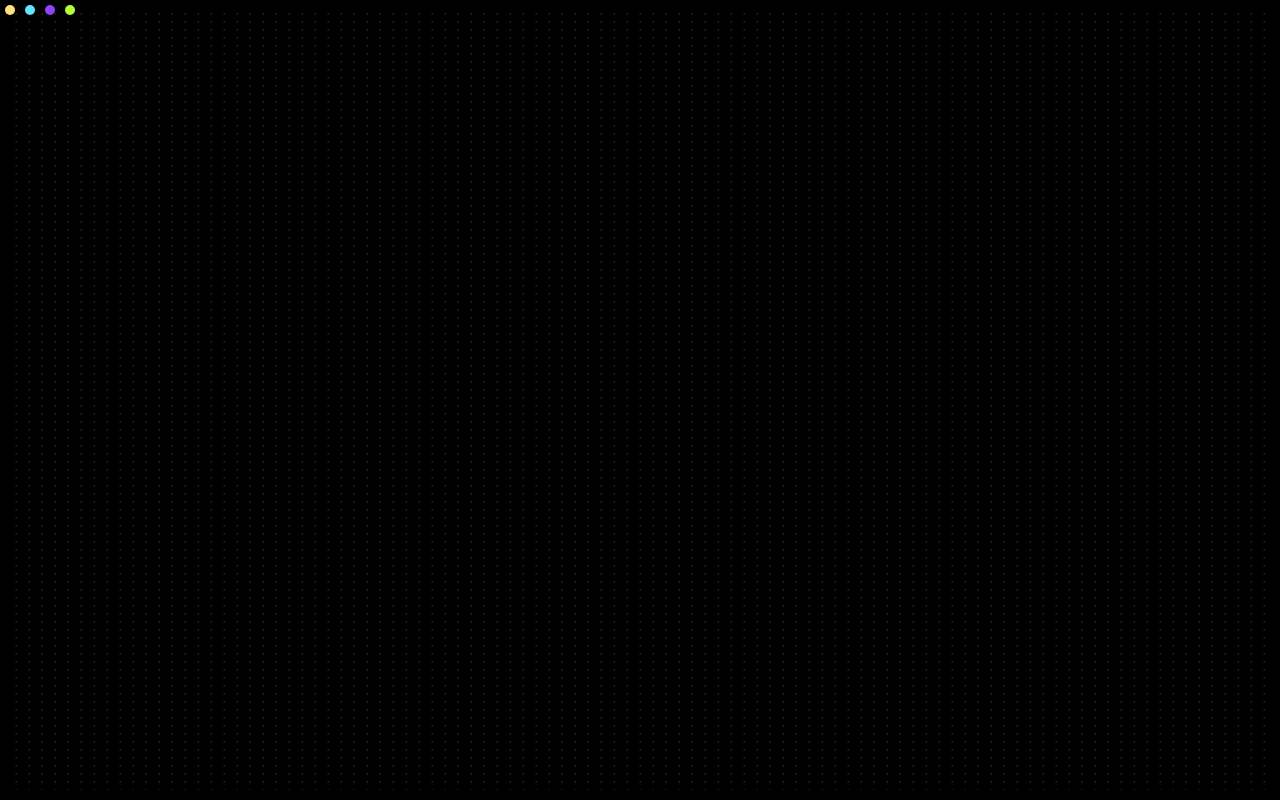
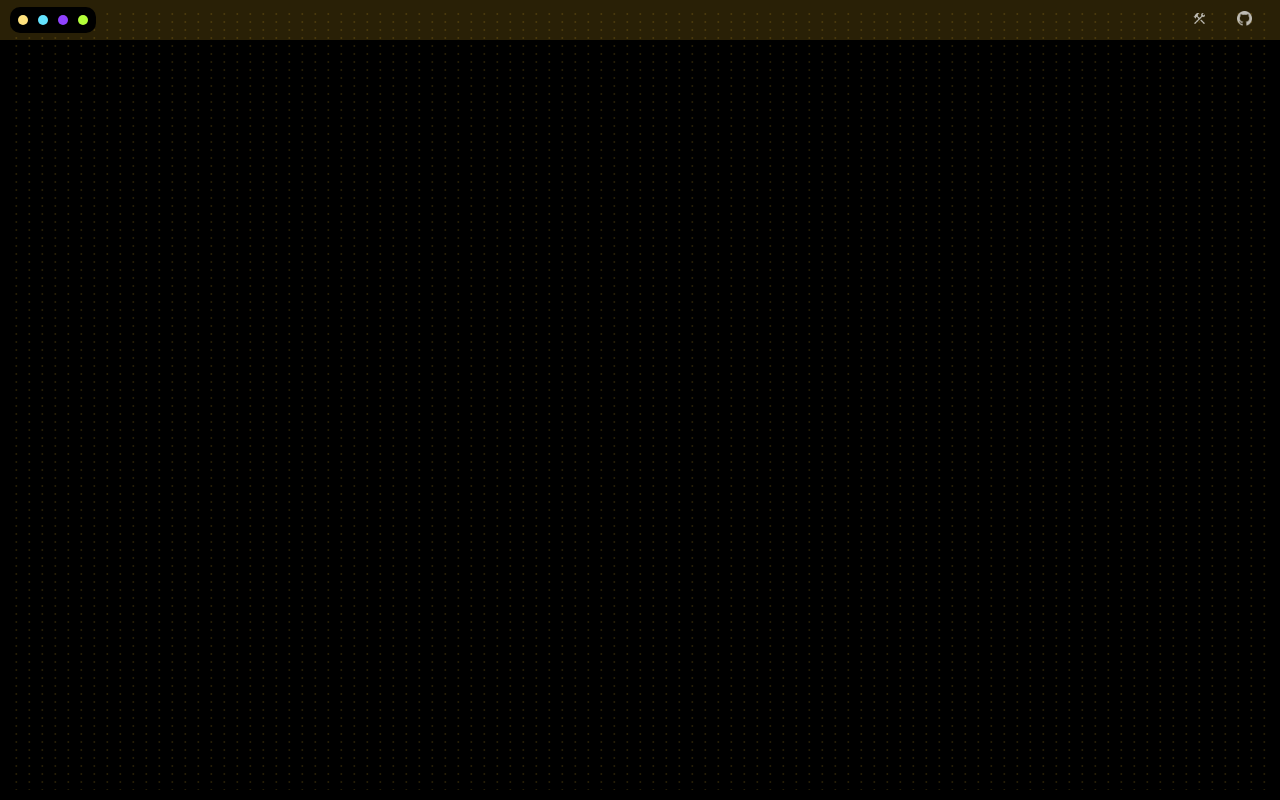
Before and after one commit to aditya-singh9/notem, a website built with Vite: page index.html in a window 1280 px wide. Built offline with nearby package versions, Linux system fonts and the light colour scheme.

Commit message:
Add navbar (#21)
* added navbar

* delete swap file

* social cards

* social cards

* Delete .DS_Store

* change order of cards

```diff
--- a/css/style.css
+++ b/css/style.css
@@ -1,20 +1,9 @@
-/* :root {
-  --main-bg-color: #131313;
-  --border-color: #bbf706;
-  --memo-bg-color: #bbf70629;
-} */
-
-/* :root {
-  --main-bg-color: #000000;
-  --border-color: #fcc42a;
-  --memo-bg-color: #fcc42a29;
-} */
-
 :root {
     --main-bg-color: #000000;
     --border-color: #fcc42a;
     --memo-bg-color: #fcc42a29;
-  }
+    --navbar-hover: #ed8932;
+}
 
 @font-face {
   font-family: "pixel";
@@ -119,7 +108,7 @@ main {
   outline: none;
 }
 
-canvas {
+#canvas {
   position: absolute;
   top: 10px;
   left: 10px;
@@ -128,10 +117,60 @@ canvas {
   z-index: -1;
 }
 
+.head {
+  z-index: 1;
+
+  color: white;
+
+  display: flex;
+  align-items: center;
+  position: fixed;
+
+  width: 100%;
+  height: 40px;
+
+  background-color: var(--memo-bg-color);
+}
+
+.head > ul {
+  display: flex;
+  align-items: center;
+  justify-content: space-between;
+  list-style: none;
+  height: 100%;
+  width: 100%;
+}
+
+.head > ul > li {
+  display: flex;
+  align-items: center;
+  padding: 3px;
+  margin: 10px;
+}
+
+.head > ul > li > a > img {
+  cursor: pointer;
+  width: 15px;
+  height: 15px;
+  margin: 15px;
+  opacity: 0.7;
+  transition: 0.2s all;
+}
+
+.head > ul > li > a > img:hover {
+  opacity: 1;
+}
+
+.social-cards {
+  border-radius: 10px;
+}
+
 .theme-container{
+  margin: 0px;
+  background-color: black;
+  border-radius: 10px;
+  padding: 5px;
   display:flex;
-  /* border: 2px solid cadetblue; */
-
 }
 
 .theme-circles{
@@ -140,6 +179,7 @@ canvas {
   border-radius: 100%;
   margin: 5px;
   border: none;
+  cursor: pointer;
 }
 
 .c1{
--- a/index.html
+++ b/index.html
@@ -6,21 +6,28 @@
     <meta http-equiv="X-UA-Compatible" content="IE=edge" />
     <meta name="viewport" content="width=device-width, initial-scale=1.0" />
     <title>Notem</title>
-  </head>
-  <body>
+</head>
+<body>
+    <header class="head">
+      <ul>
+        <li class="theme-container">
+          <button id="btn1" class="c1 theme-circles btn"></button>
+          <button id="btn2" class="c2 theme-circles btn"></button>
+          <button id="btn3" class="c3 theme-circles btn"></button>
+          <button id="btn4" class="c4 theme-circles btn"></button>
+        </li>
+
+        <li class="social-cards">
+          <a href="https://www.adityasingh.tech/"><img alt="Portfolio" src="./assets/hammer.png"/></a>
+          <a href="https://github.com/aditya-singh9/notem"><img alt="Github" src="./assets/github_white.png"/></a>
+        </li>
+      </ul>
+    </header>
     <main>
+        <canvas id="canvas"></canvas>
 
-        <div class="theme-container">
-            <button id="btn1" class="c1 theme-circles btn"></button>
-            <button id="btn2" class="c2 theme-circles btn"></button>
-            <button id="btn3" class="c3 theme-circles btn"></button>
-            <button id="btn4" class="c4 theme-circles btn"></button>
-        </div>
-
-        <canvas></canvas>
         <section class="board">
             <div class="selection"></div>
-
         </section>
     </main>
 
--- a/js/canvas.js
+++ b/js/canvas.js
@@ -1,4 +1,4 @@
-const canvas = document.querySelector("canvas");
+const canvas = document.querySelector("#canvas");
 
 const ctx = canvas.getContext("2d");
 const dpr = window.devicePixelRatio || 1;
```
Also changed, not shown: assets/github_white.png (added), assets/hammer.png (added), 3 other files.
